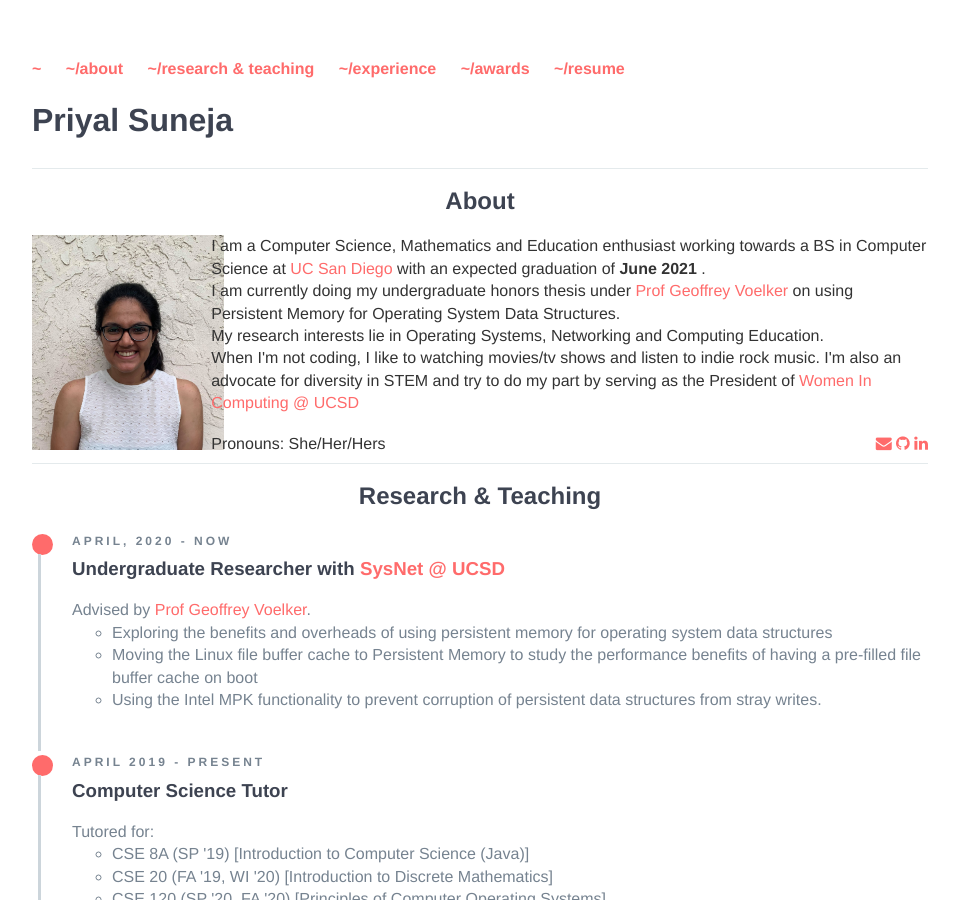
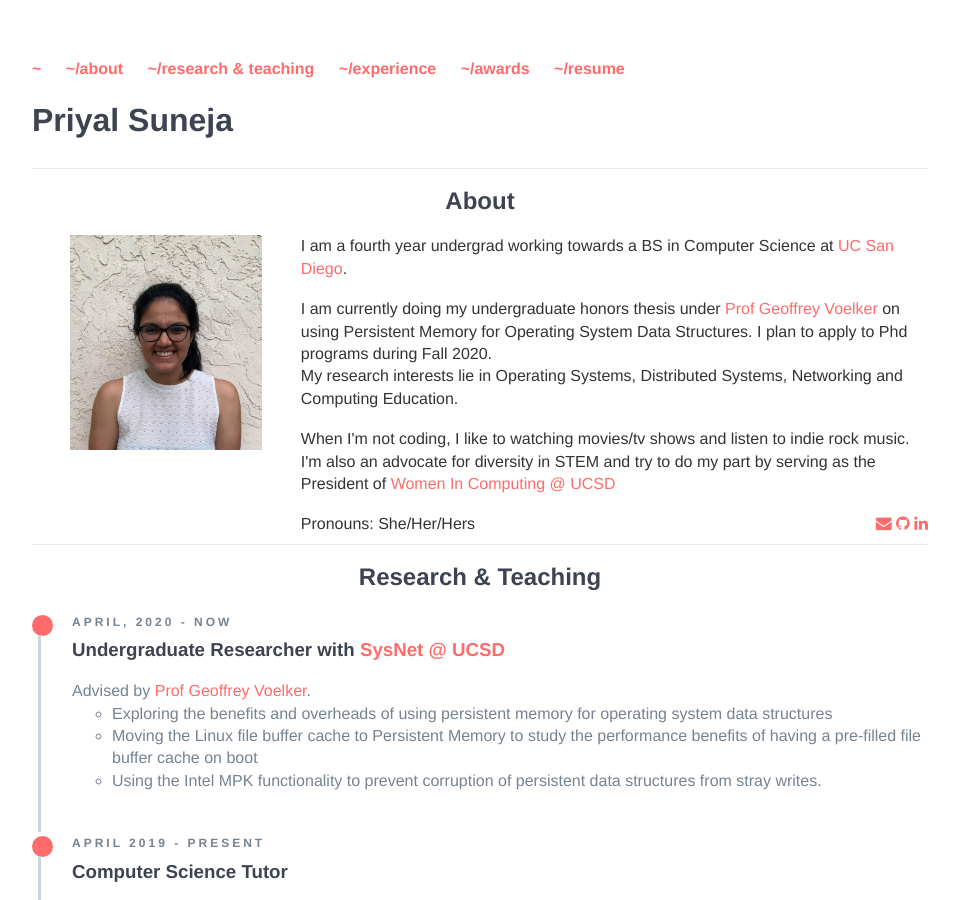
Before and after one commit to p-suneja/p-suneja.github.io, a Jekyll site: the page built from index.html, in a window 1280 px wide and 900 px high. Shown: the whole window, without its empty margins (160-1119 px from the left). Built offline with Jekyll 4.4.1, drawn with Linux system fonts in a browser that asks for light colours; nearby versions of some CDN libraries.

Commit message:
Update index.html

```diff
--- a/index.html
+++ b/index.html
@@ -10,13 +10,13 @@ title: Priyal Suneja
 	<a id="ABOUT"><h2>About</h2></a>
 
 	<div style="width: 100%;">
-   		<section style="float:left; width: 20%">
+   		<section style="float:left; width: 30%">
 	   		<img src="/PriyalSuneja.jpg" height="215" width="192">
    		</section>
-  		<section style="float:right; width: 80%; text-align:left">
-	   		<p> I am a Computer Science, Mathematics and Education enthusiast working towards a BS in Computer Science at <a href="https://cse.ucsd.edu/" target="_blank">UC San Diego</a> with an expected graduation of <b> June 2021</b> . </p>
-			<p> I am currently doing my undergraduate honors thesis under <a href="http://cseweb.ucsd.edu/~voelker/" target="_blank">Prof Geoffrey Voelker</a> on using Persistent Memory for Operating System Data Structures. </p>
-			<p> My research interests lie in Operating Systems, Networking and Computing Education. </p>
+  		<section style="float:right; width: 70%; text-align:left">
+	   		<p> I am a fourth year undergrad working towards a BS in Computer Science at <a href="https://cse.ucsd.edu/" target="_blank">UC San Diego</a>. </p> <br>
+			<p> I am currently doing my undergraduate honors thesis under <a href="http://cseweb.ucsd.edu/~voelker/" target="_blank">Prof Geoffrey Voelker</a> on using Persistent Memory for Operating System Data Structures. I plan to apply to Phd programs during Fall 2020. </p>
+			<p> My research interests lie in Operating Systems, Distributed Systems, Networking and Computing Education. </p> <br>
 			<p> When I'm not coding, I like to watching movies/tv shows and listen to indie rock music. I'm also an advocate for diversity in STEM and try to do my part by serving as the President of <a href="http://wic.ucsd.edu/" target="_blank"> Women In Computing @ UCSD</a> </p>
 			<br>
 			<div style="width: 100%;">
```
